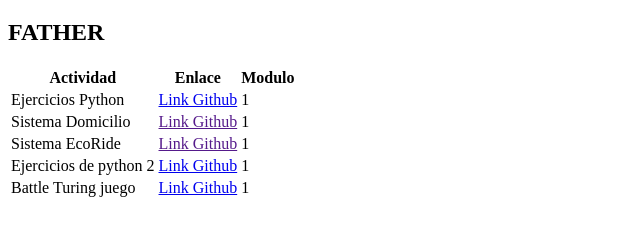
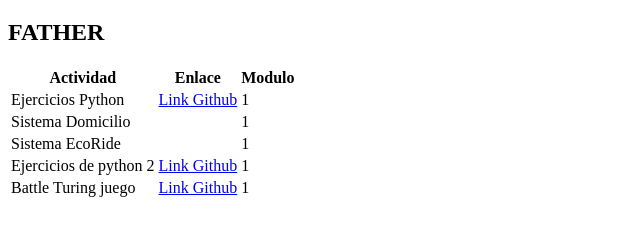
Before and after one commit to CamiloGuengue/Portafolio, a plain HTML site: page index.html in a window 1280 px wide. Shown: the part 61-296 px from the top of the page, without its empty margins (0-640 px from the left). Drawn offline with Linux system fonts and the light colour scheme.

Commit message:
Update index.html

```diff
--- a/index.html
+++ b/index.html
@@ -21,13 +21,13 @@
 
         <tr>
             <td>Sistema Domicilio</td>
-            <td><a href =""> Link Github</a></td>
+            <td><a href =""> </a></td>
             <td>1</td>
         </tr>
 
         <tr>
             <td>Sistema EcoRide</td>
-            <td><a href =""> Link Github</a></td>
+            <td><a href =""> </a></td>
             <td>1</td>
         </tr>
 
```
